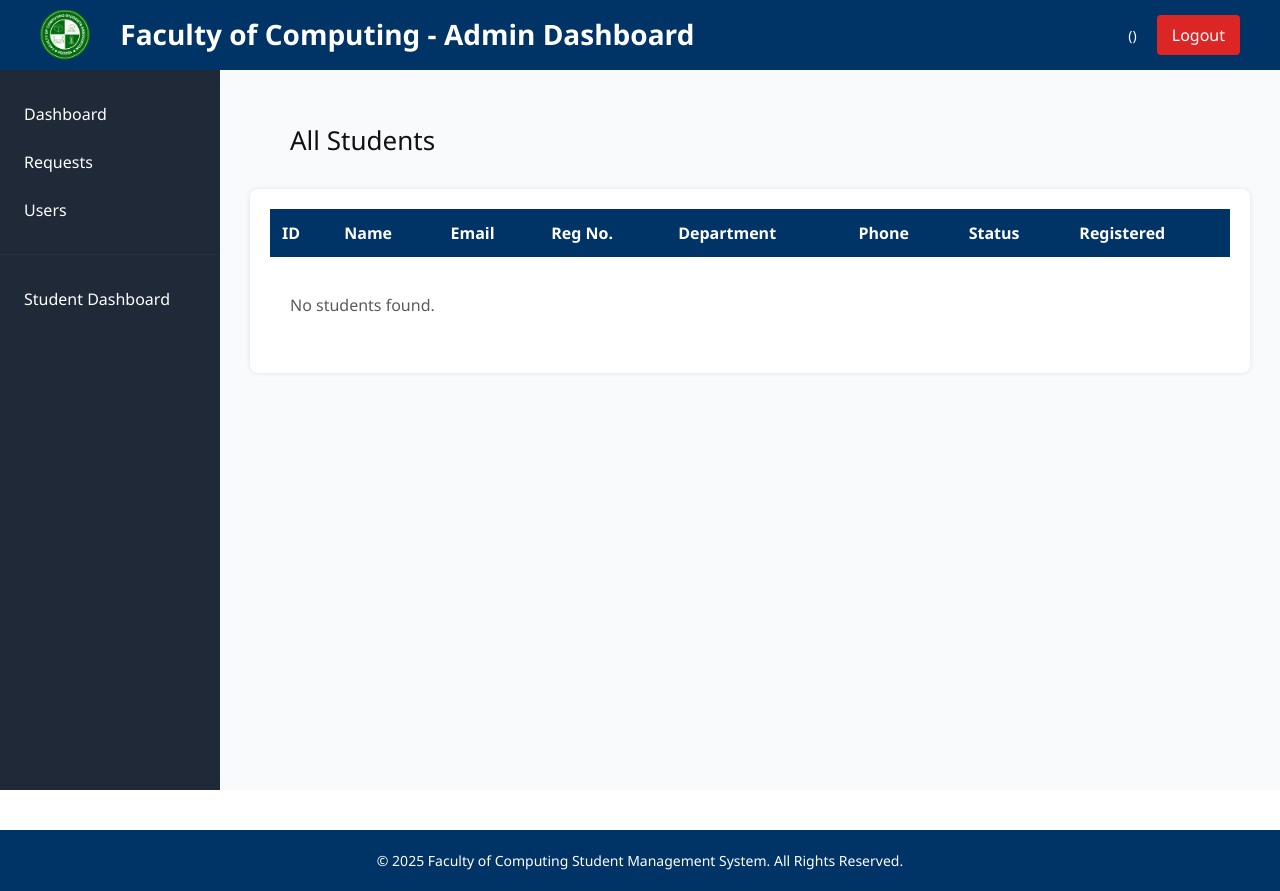
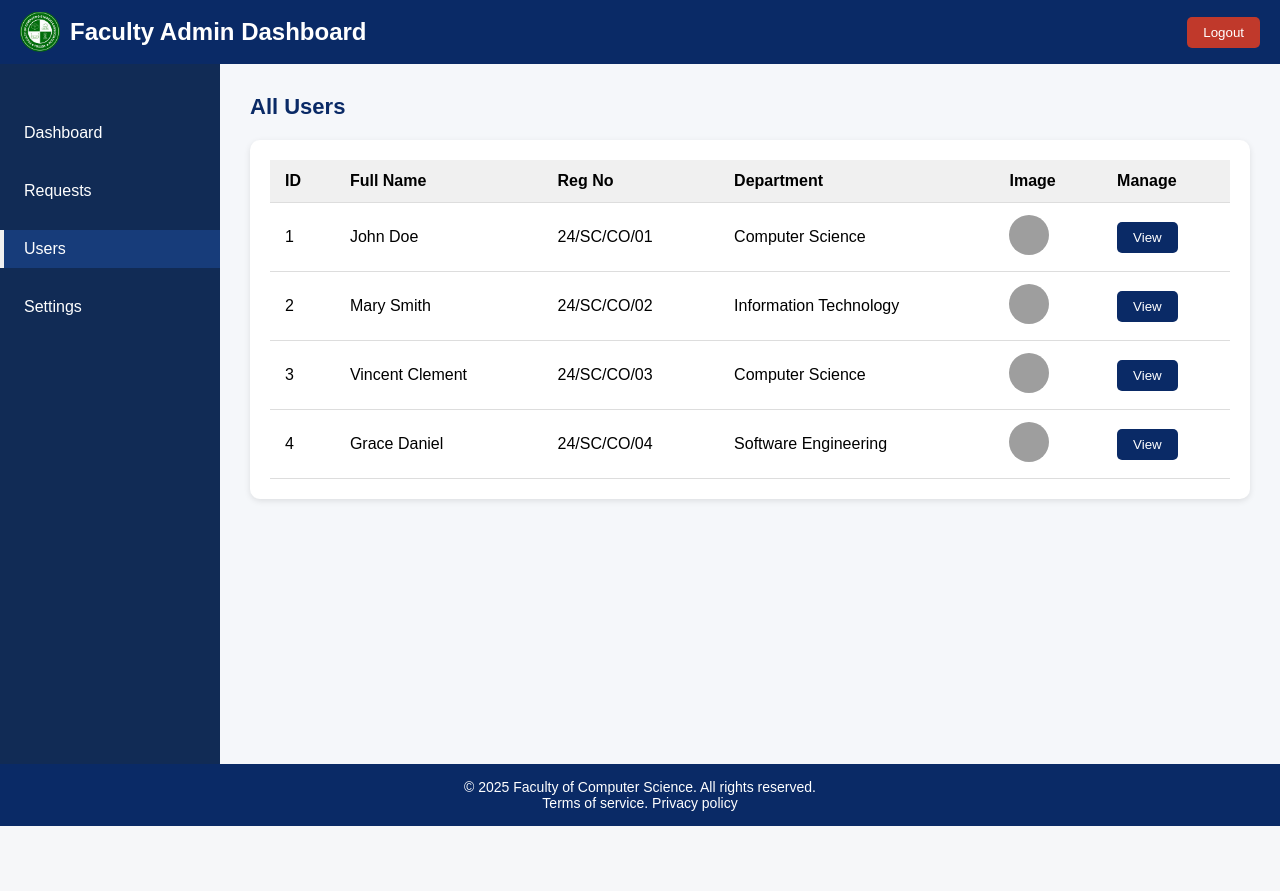
Before and after one commit to icekidtech/UniVerify, a FastAPI app: template templates/admin/users.html in a window 1280 px wide. After the commit the page ends 826 px from the top, so only its background shows below. Run offline with FastAPI, Linux system fonts and the light colour scheme; the template is opened without the code that fills it, so the values that code supplies are empty; grey boxes are pictures that could not be loaded.

Commit message:
added users

```diff
--- /dev/null
+++ b/static/css/users.css
@@ -0,0 +1,152 @@
+* {
+  margin: 0;
+  padding: 0;
+  box-sizing: border-box;
+  font-family: "Poppins", sans-serif;
+}
+
+body {
+  background-color: #f5f7fa;
+}
+
+/* Navbar */
+.navbar {
+  background-color: #0a2a66;
+  color: white;
+  display: flex;
+  justify-content: space-between;
+  align-items: center;
+  padding: 12px 20px;
+  height: 40%;
+}
+
+.navbar-left {
+  display: flex;
+  align-items: center;
+  gap: 10px;
+}
+
+.logo {
+  width: 40px;
+  height: 40px;
+}
+
+.logout-btn {
+  background-color: #c0392b;
+  color: white;
+  border: none;
+  padding: 8px 16px;
+  border-radius: 5px;
+  cursor: pointer;
+  font-weight: 500;
+}
+
+/* Dashboard Container */
+.dashboard-container {
+  display: flex;
+  min-height: calc(100vh - 100px);
+}
+
+/* Sidebar */
+.sidebar {
+  width: 220px;
+  background-color: #112b55;
+  color: white;
+  padding-top: 30px;
+}
+
+.sidebar ul {
+  list-style: none;
+}
+
+.sidebar ul li {
+  margin: 20px 0;
+}
+
+.sidebar ul li a {
+  color: white;
+  text-decoration: none;
+  display: block;
+  padding: 10px 20px;
+  font-size: 16px;
+  border-left: 4px solid transparent;
+}
+
+.sidebar ul li.active a,
+.sidebar ul li a:hover {
+  background-color: #173c7a;
+  border-left: 4px solid #f1f1f1;
+}
+
+/* Main Content */
+.main-content {
+  flex: 1;
+  padding: 30px;
+}
+
+.main-content h2 {
+  font-size: 22px;
+  color: #0a2a66;
+  margin-bottom: 20px;
+}
+
+.table-container {
+  background-color: white;
+  border-radius: 10px;
+  padding: 20px;
+  box-shadow: 0 2px 6px rgba(0, 0, 0, 0.1);
+  overflow-x: auto;
+}
+
+table {
+  width: 100%;
+  border-collapse: collapse;
+  text-align: left;
+}
+
+thead {
+  background-color: #f0f0f0;
+}
+
+th, td {
+  padding: 12px 15px;
+  border-bottom: 1px solid #ddd;
+}
+
+td img {
+  width: 40px;
+  height: 40px;
+  border-radius: 50%;
+  object-fit: cover;
+}
+.view {
+  background-color: #0a2a66;
+  color: white;
+  border: none;
+  padding: 8px 16px;
+  border-radius: 5px;
+  cursor: pointer;
+  font-weight: 500;
+}
+
+.status {
+  padding: 6px 12px;
+  border-radius: 15px;
+  font-size: 14px;
+  font-weight: 500;
+  text-transform: capitalize;
+}
+
+.status.approved {
+  background-color: #27ae60;
+  color: white;
+}
+
+/* Footer */
+.footer {
+  background-color: #0a2a66;
+  color: white;
+  text-align: center;
+  padding: 15px 0;
+  font-size: 14px;
+}
--- a/templates/admin/users.html
+++ b/templates/admin/users.html
@@ -1,53 +1,95 @@
-{% extends "admin/base_admin.html" %}
+<!DOCTYPE html>
+<html lang="en">
+<head>
+  <meta charset="UTF-8">
+  <meta name="viewport" content="width=device-width, initial-scale=1.0">
+  <title>Faculty Admin Dashboard - Users</title>
+  <link rel="stylesheet" href="/UniVerify/static/css/users.css">
+</head>
+<body>
 
-{% block title %}Manage Users{% endblock %}
+  <!-- Navbar -->
+  <nav class="navbar">
+    <div class="navbar-left">
+      <img src="/UniVerify/static/images/FOCOSA_LOGO-removebg-preview.png" alt="Logo" class="logo">
+      <h1>Faculty Admin Dashboard</h1>
+    </div>
+    <button class="logout-btn">Logout</button>
+  </nav>
 
-{% block content %}
+  <!-- Layout Wrapper -->
+  <div class="dashboard-container">
 
-<div class="dashboard-title">
-    <h2>All Students</h2>
-</div>
+    <!-- Sidebar -->
+    <aside class="sidebar">
+      <ul>
+        <li><a href="dashboard.html">Dashboard</a></li>
+        <li><a href="requests.html">Requests</a></li>
+        <li class="active"><a href="users.html">Users</a></li>
+        <li><a href="settings.html">Settings</a></li>
+      </ul>
+    </aside>
 
-<div class="overview" style="margin: 0;">
+    <!-- Main Content -->
+    <main class="main-content">
+      <h2>All Users</h2>
+
+      <div class="table-container">
         <table>
           <thead>
             <tr>
               <th>ID</th>
-                <th>Name</th>
-                <th>Email</th>
-                <th>Reg No.</th>
+              <th>Full Name</th>
+              <th>Reg No</th>
               <th>Department</th>
-                <th>Phone</th>
-                <th>Status</th>
-                <th>Registered</th>
+              <th>Image</th>
+              <th>Manage</th>
             </tr>
           </thead>
           <tbody>
-            {% for student in students %}
             <tr>
-                <td>{{ student.id }}</td>
-                <td>{{ student.name }}</td>
-                <td>{{ student.email }}</td>
-                <td>{{ student.reg_number }}</td>
-                <td>{{ student.department }}</td>
-                <td>{{ student.phone }}</td>
-                <td>
-                    {% if student.status == 'approved' %}
-                        <span class="status approved">Approved</span>
-                    {% elif student.status == 'pending' %}
-                        <span class="status pending">Pending</span>
-                    {% elif student.status == 'rejected' %}
-                        <span class="status rejected">Rejected</span>
-                    {% endif %}
-                </td>
-                <td>{{ student.submitted_at.strftime('%Y-%m-%d %H:%M') if student.submitted_at else 'N/A' }}</td>
+              <td>1</td>
+              <td>John Doe</td>
+              <td>24/SC/CO/01</td>
+              <td>Computer Science</td>
+              <td><img src="john.jpg" alt="John Doe"></td>
+              <td><button class="view">View</button></td>
             </tr>
-            {% endfor %}
+            <tr>
+              <td>2</td>
+              <td>Mary Smith</td>
+              <td>24/SC/CO/02</td>
+              <td>Information Technology</td>
+              <td><img src="mary.jpg" alt="Mary Smith"></td>
+              <td><button class="view">View</button></td>
+            </tr>
+            <tr>
+              <td>3</td>
+              <td>Vincent Clement</td>
+              <td>24/SC/CO/03</td>
+              <td>Computer Science</td>
+              <td><img src="vincent.jpg" alt="Vincent Clement"></td>
+              <td><button class="view">View</button></td>
+            </tr>
+            <tr>
+              <td>4</td>
+              <td>Grace Daniel</td>
+              <td>24/SC/CO/04</td>
+              <td>Software Engineering</td>
+              <td><img src="grace.jpg" alt="Grace Daniel"></td>
+              <td><button class="view">View</button></td>
+            </tr>
           </tbody>
         </table>
-    {% if not students %}
-    <p class="text-muted mt-3" style="padding: 20px;">No students found.</p>
-    {% endif %}
       </div>
 
-{% endblock %}
+    </main>
+  </div>
+
+  <!-- Footer -->
+ <footer class="footer">
+    © 2025 Faculty of Computer Science. All rights reserved. <br>
+    Terms of service.  Privacy policy
+  </footer>
+</body>
+</html>
```
Also changed, not shown: static/css/settings.css (added, +186 -0 lines), templates/settings.html (added, +70 -0 lines). Lines whose indentation alone changed are shown as unchanged.
